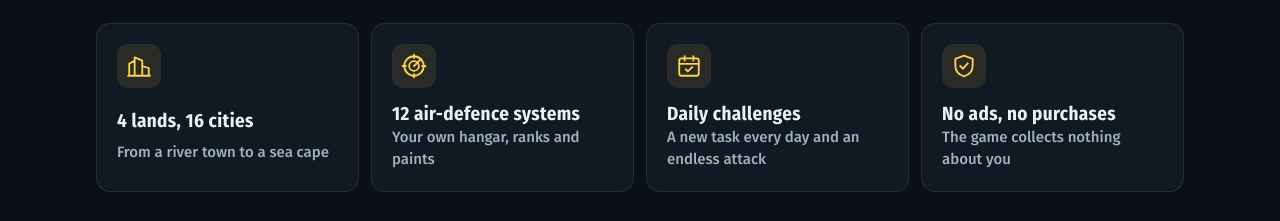
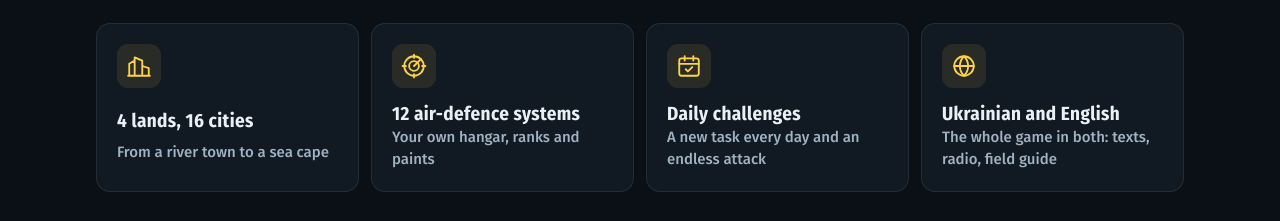
Before and after one commit to yarka28/yarka28.github.io, a plain HTML site: page index.html in a window 1280 px wide. Shown: the part 802-1023 px from the top of the page. Drawn offline with Linux system fonts and the light colour scheme.

Commit message:
The fourth fact: the game's two languages, not a promise of no ads
Co-Authored-By: Claude Opus 5.5 <noreply@anthropic.com>
Claude-Session: https://claude.ai/code/session_01R31YZdkGkMQCJchZuNMpxg

```diff
--- a/index.html
+++ b/index.html
@@ -81,9 +81,9 @@
         <span lang="uk">Нове завдання щодня й нескінченна атака</span><span lang="en">A new task every day and an endless attack</span>
       </li>
       <li>
-        <svg viewBox="0 0 24 24" aria-hidden="true"><path d="M12 2.5l8 3v6c0 5-3.4 8.6-8 10-4.6-1.4-8-5-8-10v-6z"/><path d="M8.5 12l2.5 2.5 4.5-5"/></svg>
-        <b><span lang="uk">Без реклами й покупок</span><span lang="en">No ads, no purchases</span></b>
-        <span lang="uk">Гра нічого не збирає про гравця</span><span lang="en">The game collects nothing about you</span>
+        <svg viewBox="0 0 24 24" aria-hidden="true"><circle cx="12" cy="12" r="9"/><path d="M3 12h18M12 3c2.6 2.6 3.8 5.6 3.8 9s-1.2 6.4-3.8 9M12 3c-2.6 2.6-3.8 5.6-3.8 9s1.2 6.4 3.8 9"/></svg>
+        <b><span lang="uk">Українська й англійська</span><span lang="en">Ukrainian and English</span></b>
+        <span lang="uk">Уся гра двома мовами: тексти, рація, довідник</span><span lang="en">The whole game in both: texts, radio, field guide</span>
       </li>
     </ul>
   </section>
```
